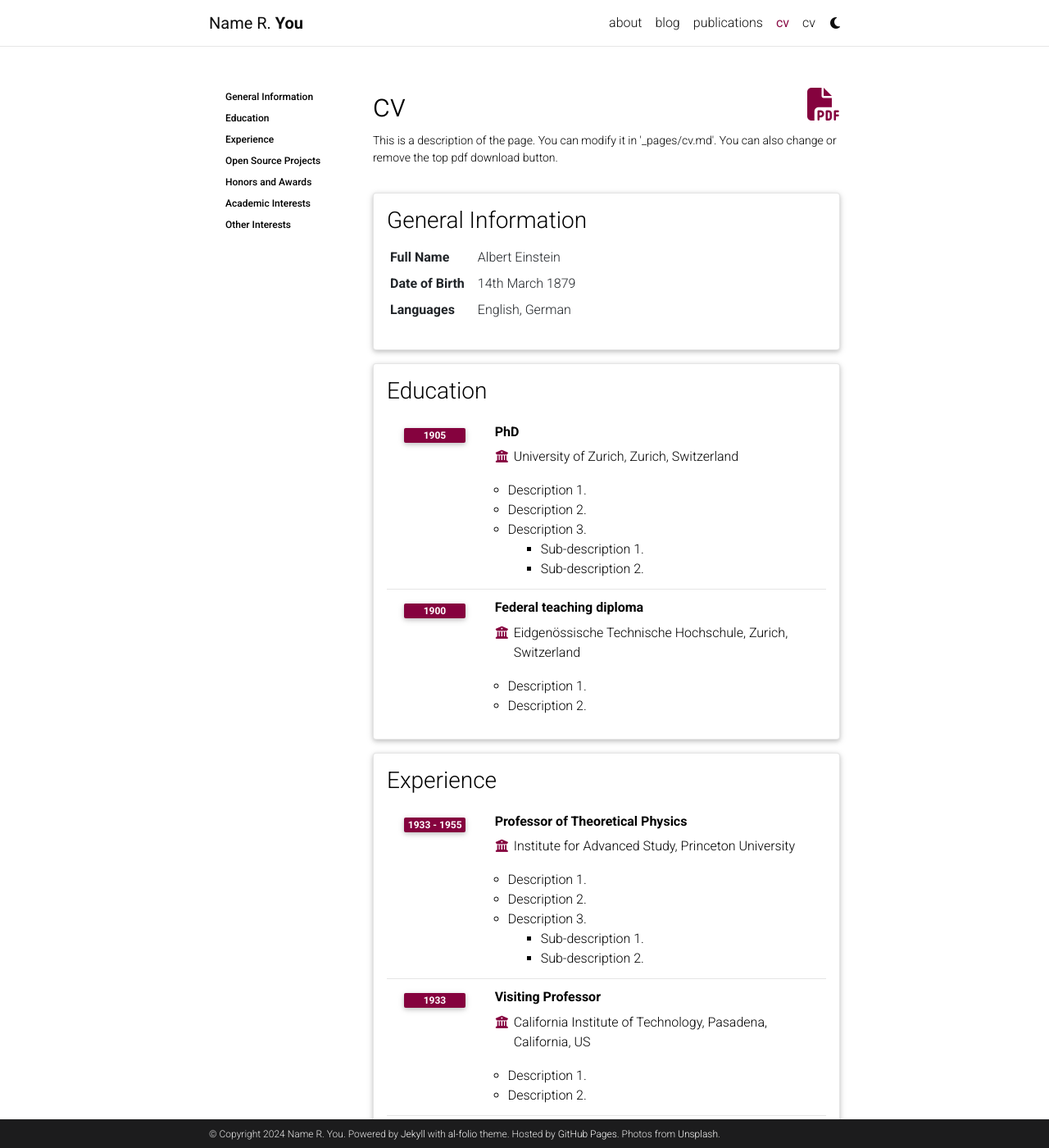
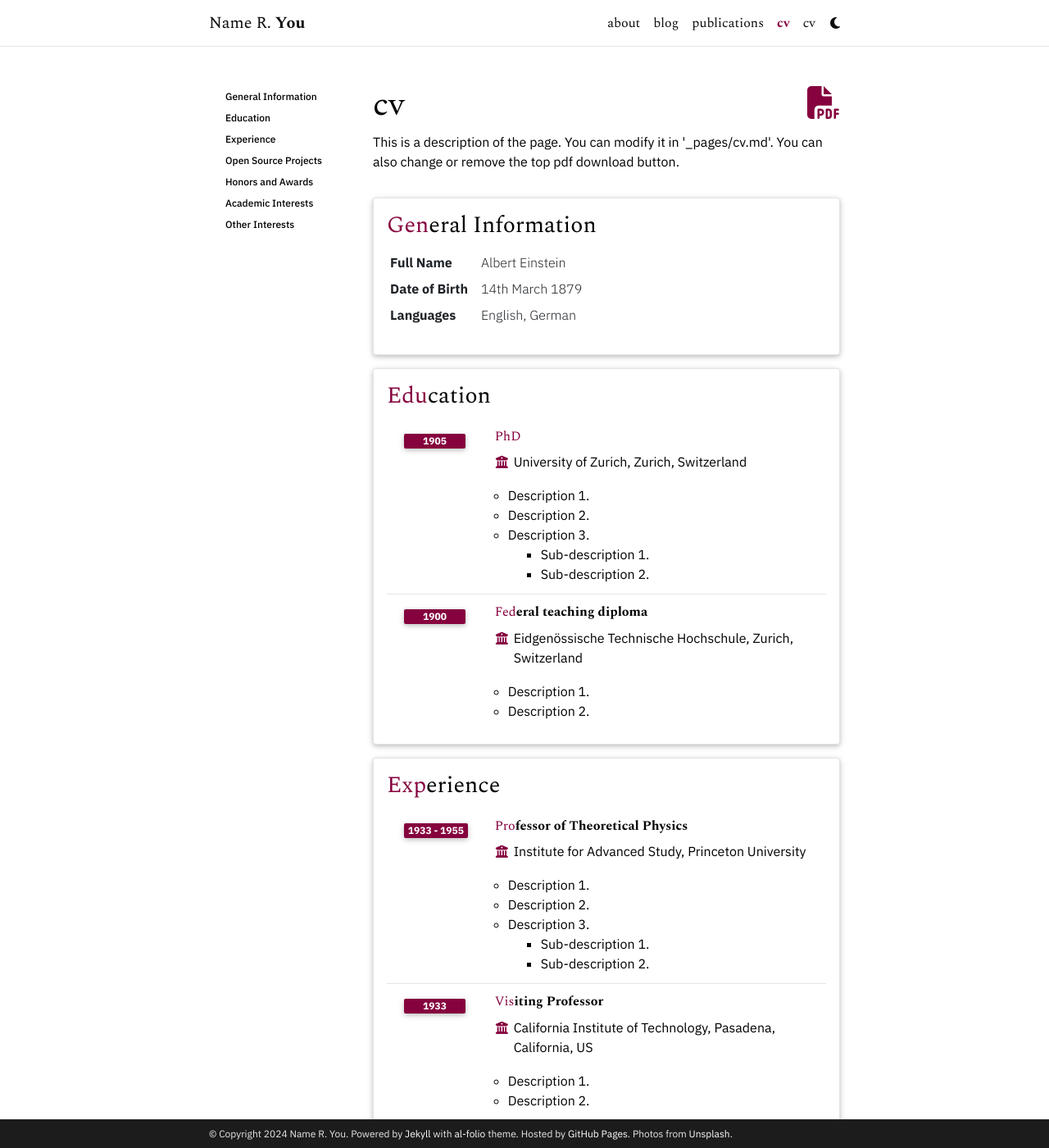
Before and after one commit to TheFermi0n/TheFermi0n.github.io, a Jekyll site: the page built from _pages/cv.md, in a window 1280 px wide and 1400 px high. Shown: the whole window at 82% size. Built offline with Jekyll 4.4.1, drawn with Linux system fonts in a browser that asks for light colours; full-size pictures stand in for the smaller copies a plugin makes; comment, search, counter and statistics services are not loaded; a style sheet for code colours, icons or effects is not loaded.

Commit message:
Add user defined scss

```diff
--- /dev/null
+++ b/_sass/_user-defined.scss
@@ -0,0 +1,293 @@
+// Typography
+
+:root {
+  --font-family: "IBM Plex Sans", system-ui, -apple-system, BlinkMacSystemFont,
+    "Segoe UI", Roboto, Oxygen, Ubuntu, Cantarell, "Open Sans", "Helvetica Neue",
+    sans-serif;
+  --font-monospace: "IBM Plex Mono", monospace;
+  --main-size: 1.06rem;
+  --h1-size: 2rem;
+  --h2-size: 1.5rem;
+}
+
+p,
+h1,
+h2,
+h3,
+h4,
+h5,
+h6,
+em,
+div,
+li,
+span,
+strong {
+  font-family: var(--font-family);
+}
+
+.navbar-brand,
+.navbar-brand span,
+.nav-item,
+.heading-accent,
+h1,
+h1 span,
+h2,
+h3,
+h4,
+h5,
+h6 {
+  font-family: "Spectral";
+}
+
+p,
+em,
+div,
+li,
+span,
+table td {
+  font-weight: 400;
+}
+
+// blog
+
+.blog-font,
+.distill {
+  h1 {
+    font-weight: bold;
+    font-size: var(--h1-size);
+  }
+
+  h2 {
+    font-weight: bold;
+    font-size: var(--h2-size);
+  }
+
+  h3,
+  h4,
+  h5,
+  h6 {
+    font-weight: bold;
+    font-size: var(--main-size);
+  }
+}
+
+.header-bar {
+  h1 {
+    font-size: 3rem;
+  }
+  h2 {
+    font-size: 1.4rem;
+  }
+}
+
+.post-list h3 {
+  font-weight: bold;
+  font-size: 1.2rem;
+  font-family: var(--font-family);
+}
+
+strong {
+  font-weight: bold;
+}
+
+.post {
+  .desc,
+  .post-description {
+    font-size: 1rem;
+  }
+}
+
+.post-description a {
+  color: var(--global-theme-color);
+}
+
+table th {
+  font-family: var(--font-monospace);
+}
+
+.tag-category-list li,
+.post-list .post-meta,
+.post-list .post-tags {
+  font-family: var(--font-monospace) !important;
+}
+
+// Profile
+
+@media not (max-width: 576px) {
+  .about-article {
+    display: flex;
+    flex-direction: row-reverse;
+
+    .profile {
+      flex: 1;
+    }
+
+    .clearfix {
+      flex: 2;
+    }
+  }
+}
+
+.about {
+  hr {
+    margin: 20px;
+    border: 0;
+    border-bottom: 2px dashed var(--global-divider-color);
+  }
+
+  h2 {
+    font-size: var(--h2-size);
+  }
+}
+
+.more-info {
+  display: flex;
+  flex-direction: column;
+  align-items: center;
+}
+
+.section-subheading {
+  font-size: var(--main-size);
+  font-weight: bold;
+  margin-top: 1rem;
+  margin-bottom: 0.5rem;
+
+  .heading-accent {
+    font-weight: bold;
+  }
+}
+
+.ul-interests {
+  list-style: disc;
+
+  li {
+    position: relative;
+    padding: 0 15px 4px 3px !important;
+  }
+}
+
+.ul-edu {
+  margin-left: 3.5em;
+
+  p {
+    margin: 0;
+  }
+
+  .institution {
+    font-family: var(--font-monospace);
+    font-size: 0.875rem;
+
+    a {
+      color: var(--global-text-color-light);
+    }
+
+    a:hover {
+      color: var(--global-theme-color);
+    }
+  }
+
+  li {
+    position: relative;
+    padding: 0 15px 4px 3px !important;
+  }
+
+  li:first-child::before {
+    content: "";
+    position: absolute;
+    height: 2em;
+    width: 2em;
+    background-image: url(/assets/img/icons/bhu.svg);
+    background-size: contain;
+    background-repeat: no-repeat;
+    margin-left: -2.85em;
+    margin-top: 0.25em;
+  }
+
+  li:nth-child(2)::before {
+    content: "";
+    position: absolute;
+    height: 2em;
+    width: 2em;
+    background-image: url(/assets/img/icons/cotton.svg);
+    background-size: contain;
+    background-repeat: no-repeat;
+    margin-left: -2.5em;
+    margin-top: 0.25em;
+  }
+}
+
+.profile {
+  .more-info {
+    text-align: center;
+
+    p {
+      font-family: var(--font-monospace) !important;
+      font-size: 0.9rem;
+    }
+  }
+}
+
+@media (max-width: 576px) {
+  .about .clearfix {
+    margin-bottom: 1rem;
+  }
+
+  .profile {
+    .social {
+      margin-bottom: 1rem;
+    }
+
+    img {
+      width: 60%;
+      margin-left: auto;
+      margin-right: auto;
+      display: block;
+    }
+  }
+}
+
+.heading-accent {
+  color: var(--global-theme-color);
+}
+
+// Social (bottom)
+
+.social {
+  .contact-icons {
+    font-size: 2rem;
+  }
+}
+
+// Rouge Color Customization
+
+pre {
+  white-space: pre-wrap;
+
+  span {
+    font-family: var(--font-monospace) !important;
+  }
+}
+
+div .highlight span {
+  font-family: var(--font-monospace) !important;
+}
+
+// bibliography
+
+.publications {
+  h2.bibliography {
+    font-size: var(--h2-size);
+    color: var(--global-text-color);
+    // border-top: 2px dashed var(--global-divider-color);
+    border: none;
+    padding-top: 1rem;
+    margin-top: 2rem;
+    margin-bottom: 1rem;
+    text-align: left;
+    text-transform: lowercase;
+
+    span {
+      font-size: var(--h2-size);
+    }
+  }
+}
--- a/assets/css/main.scss
+++ b/assets/css/main.scss
@@ -16,5 +16,6 @@
   "font-awesome/fontawesome",
   "font-awesome/brands",
   "font-awesome/solid",
-  "font-awesome/regular"
-;
+  "font-awesome/regular",
+  "user-defined"
+  ;
```
